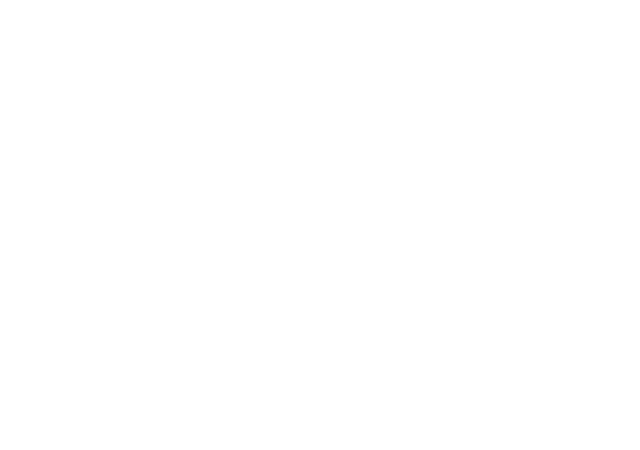
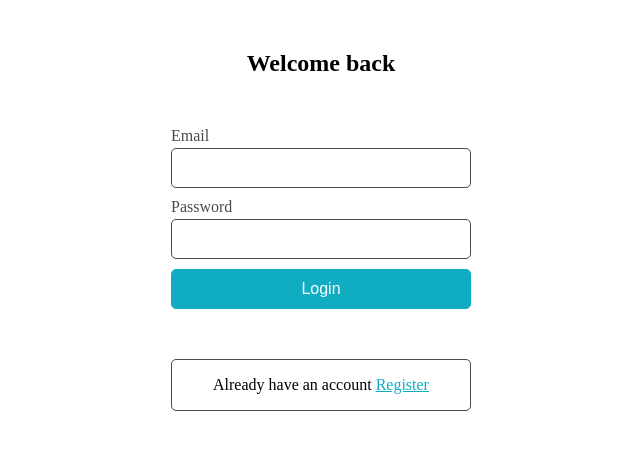
Before and after one commit to abidex4yemi/jokes-FE, a React (Create React App) app: page / in a window 1280 px wide. Shown: the top 450 px of the page, without its empty margins (319-959 px from the left). Built offline with nearby package versions, Linux system fonts and the light colour scheme.

Commit message:
Complete login feature

```diff
--- a/src/components/App/index.js
+++ b/src/components/App/index.js
@@ -7,6 +7,7 @@ const App = () => {
 		<Router>
 			<Switch>
 				<Route exact path="/register" render={props => <Pages.Signup {...props} />} />
+				<Route exact path="/" render={props => <Pages.Login {...props} />} />
 			</Switch>
 		</Router>
 	);
--- a/src/components/pages/Login/Login.js
+++ b/src/components/pages/Login/Login.js
@@ -0,0 +1,218 @@
+import React, { useState } from 'react';
+import styled from 'styled-components';
+import axios from 'axios';
+
+const initialFormState = {
+	errors: null,
+	loginIn: false,
+	user: {
+		email: '',
+		password: ''
+	}
+};
+
+/**
+ * Create a new user account
+ */
+const Login = props => {
+	const [state, setState] = useState(initialFormState);
+
+	const handleInputChange = (field, value) => {
+		setState(prevState => {
+			return {
+				...prevState,
+				user: {
+					...prevState.user,
+					[field]: value
+				}
+			};
+		});
+	};
+
+	const handleSubmit = () => {
+		console.log(state.user);
+		setState(prevState => {
+			return {
+				...prevState,
+				loggingIn: true
+			};
+		});
+
+		const userDetails = state.user;
+
+		const url = 'https://jokes-api-backend.herokuapp.com/api/v1/auth/login';
+
+		axios
+			.post(url, userDetails)
+			.then(res => {
+				localStorage.setItem('token', res.data.body.token);
+
+				setState(prevState => {
+					return {
+						...prevState,
+						loggingIn: false
+					};
+				});
+
+				if (res.data.body.user.id) {
+					props.history.push('/jokes');
+				}
+			})
+			.catch(error => {
+				if (error.response.status === 400) {
+					setState(prevState => {
+						return {
+							...prevState,
+							errors: 'Fill all required fields',
+							creating: false
+						};
+					});
+				}
+			});
+	};
+
+	return (
+		<SignupStyled>
+			<StyledContainer>
+				<h2>Welcome back</h2>
+				<FormContainer>
+					<form
+						onSubmit={evt => {
+							evt.preventDefault();
+							handleSubmit();
+						}}
+					>
+						<InputContainer>
+							<label htmlFor="email">Email</label>
+							<input
+								type="text"
+								name="email"
+								id="email"
+								value={state.user.email}
+								onChange={evt => handleInputChange(evt.target.name, evt.target.value)}
+							/>
+						</InputContainer>
+
+						<InputContainer>
+							<label htmlFor="Password">Password</label>
+							<input
+								type="password"
+								name="password"
+								id="password"
+								value={state.user.password}
+								onChange={evt => handleInputChange(evt.target.name, evt.target.value)}
+							/>
+						</InputContainer>
+
+						<StyledLoginButton type="button" disabled={state.loggingIn} onClick={handleSubmit}>
+							Login
+						</StyledLoginButton>
+
+						<DontHaveAccount>
+							<p>
+								Already have an account <a href="/register">Register</a>
+							</p>
+						</DontHaveAccount>
+					</form>
+				</FormContainer>
+			</StyledContainer>
+		</SignupStyled>
+	);
+};
+
+export default Login;
+
+const SignupStyled = styled.main`
+	h2 {
+		text-align: center;
+		margin: 50px 0;
+	}
+`;
+
+const FormContainer = styled.div`
+	display: flex;
+	justify-content: center;
+	align-content: center;
+
+	h3 {
+		display: block;
+	}
+
+	form {
+		box-sizing: border-box;
+		width: 300px;
+		border-radius: 5px;
+	}
+`;
+
+const StyledContainer = styled.div`
+	max-width: 1200px;
+	width: 80%;
+	margin: 0 auto;
+`;
+
+const InputContainer = styled.div`
+	margin-bottom: 10px;
+
+	label {
+		color: #4b4b4b;
+		display: block;
+		margin-bottom: 3px;
+	}
+
+	input {
+		box-sizing: border-box;
+		border: 1px solid #4b4b4b;
+		border-radius: 5px;
+		padding: 5px 10px;
+		color: #4b4b4b;
+		background: #fff;
+		display: block;
+		width: 100%;
+		height: 40px;
+		font-size: 16px;
+		outline: none;
+		transition: 0.2s;
+
+		&:focus {
+			border-color: #10acc2;
+		}
+	}
+`;
+
+const DontHaveAccount = styled.div`
+	box-sizing: border-box;
+	width: 300px;
+	border-radius: 5px;
+	border: 1px solid #4b4b4b;
+	margin: 50px 0;
+	text-align: center;
+
+	p a {
+		color: #10acc2;
+
+		&:hover {
+			color: #001c20;
+		}
+	}
+`;
+
+const StyledLoginButton = styled.button`
+	width: 100%;
+	height: 40px;
+	box-sizing: border-box;
+	border: 0;
+	border: 1px solid #10acc2;
+	background: #10acc2;
+	color: #fff;
+	font-size: 16px;
+	font-weight: normal;
+	border-radius: 5px;
+	cursor: pointer;
+	transition: 0.2s;
+
+	&:hover {
+		background: #001c20;
+		border-color: #001c20;
+	}
+`;
--- a/src/components/pages/index.js
+++ b/src/components/pages/index.js
@@ -1 +1,2 @@
 export { default as Signup } from './Signup/Signup';
+export { default as Login } from './Login/Login';
```
